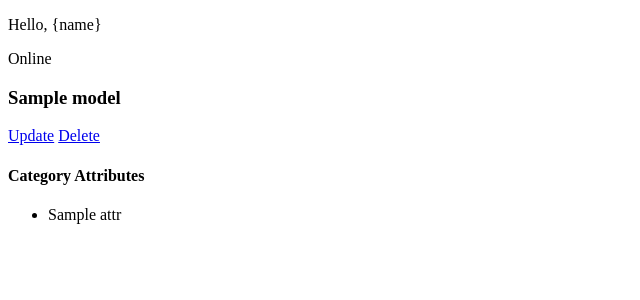
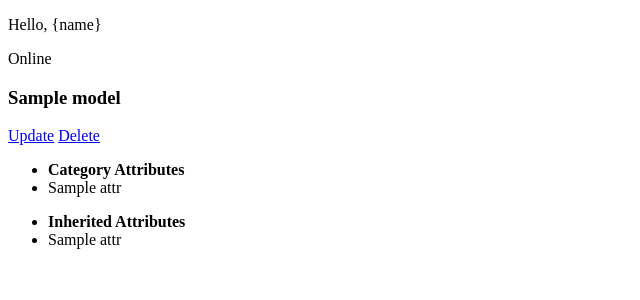
Before and after one commit to hieuhx01001/estore-v1, a Yii app: template backend/views/category/view.php in a window 1280 px wide. Shown: the part 26-326 px from the top of the page, without its empty margins (0-640 px from the left). Run offline with PHP 8.4 and a stand-in for Yii, Linux system fonts and the light colour scheme; the template is opened without the code that fills it: most values are stand-ins (such as "Sample title", 1, 10 or a date in 2020); data that the repository does not hold is empty; some libraries are stand-ins or nearby versions.

Commit message:
Update Category: Show inherited attributes on category's view page

```diff
--- a/backend/views/category/view.php
+++ b/backend/views/category/view.php
@@ -36,14 +36,28 @@ $this->params['breadcrumbs'][] = $this->title;
     ]) ?>
 
     <div>
-        <h4>Category Attributes</h4>
         <ul class="list-group">
+            <li class="list-group-item list-group-item-heading list-group-item-info">
+                <b>Category Attributes</b>
+            </li>
             <?php foreach ($categoryAttributes as $ca) : ?>
                 <li class="list-group-item">
                     <?= $ca->attr->name ?>
                 </li>
             <?php endforeach ?>
         </ul>
+        <ul class="list-group">
+            <li class="list-group-item list-group-item-heading list-group-item-info">
+                <b>Inherited Attributes</b>
+            </li>
+            <?php foreach ($model->allAncestors as $ancestor) : ?>
+                <?php foreach ($ancestor->attrs as $attr) : ?>
+                    <li class="list-group-item">
+                        <?= $attr->name ?>
+                    </li>
+                <?php endforeach ?>
+            <?php endforeach ?>
+        </ul>
     </div>
 
 </div>
```
